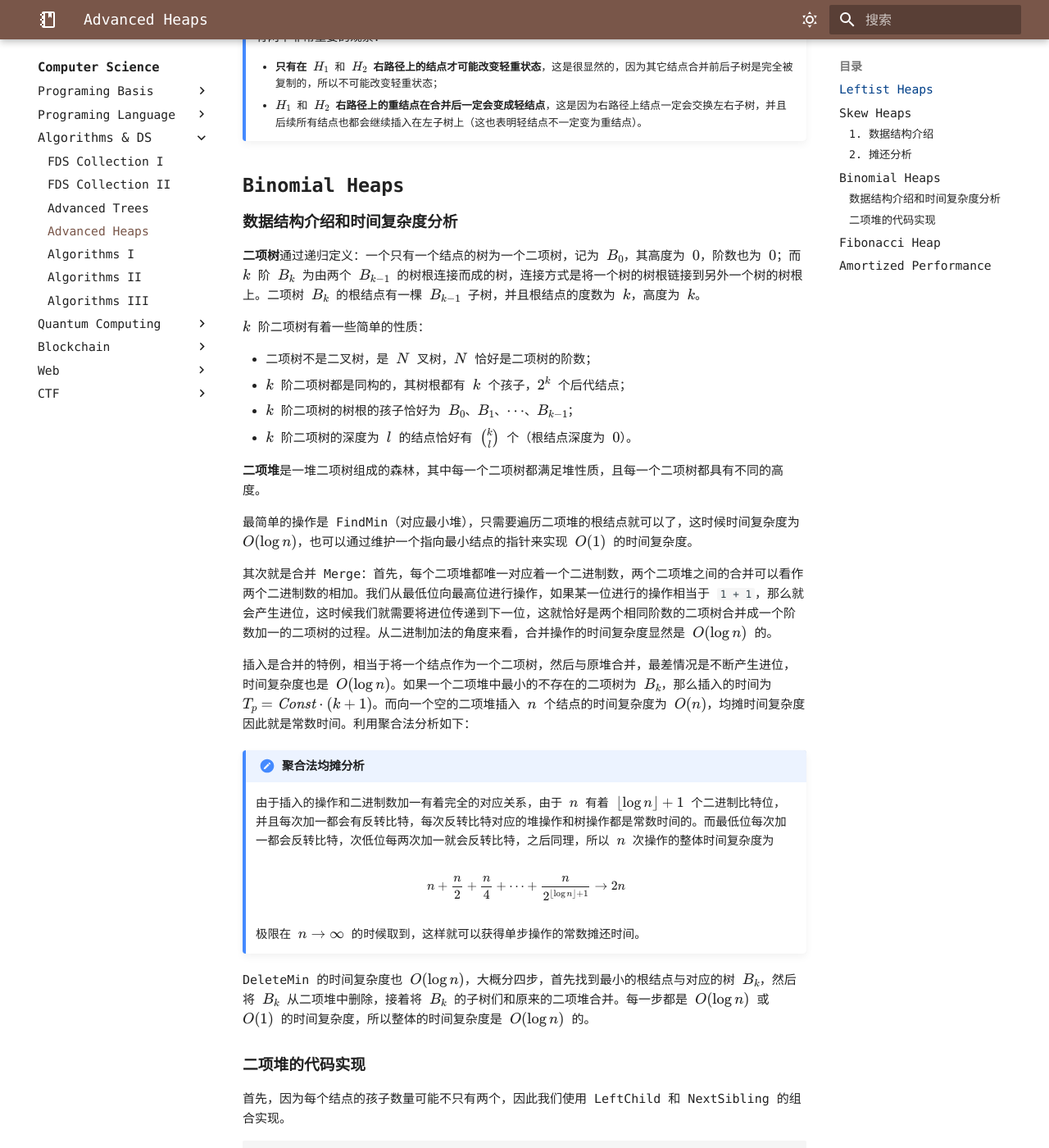
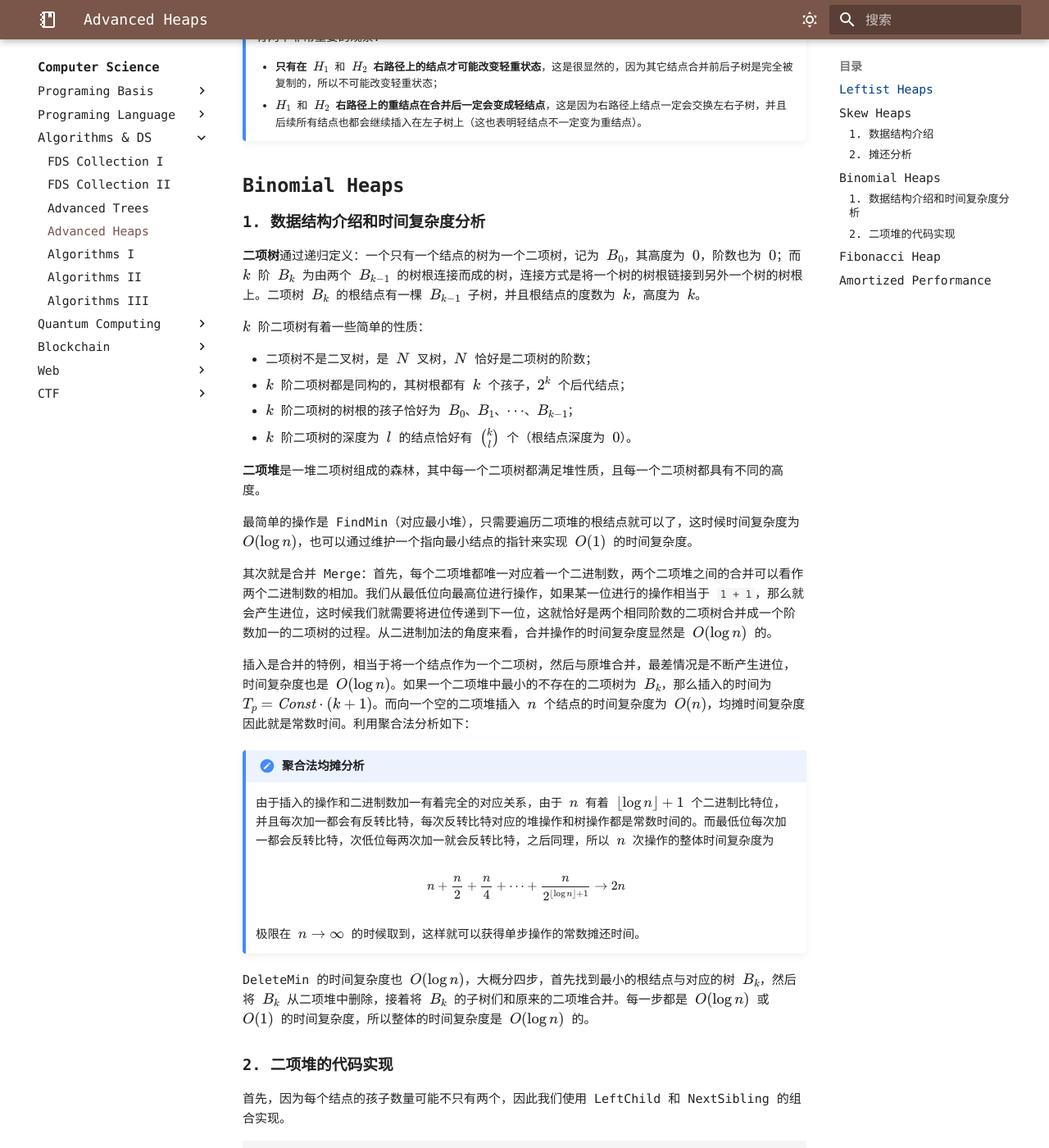
Before and after one commit to V1CeVersaa/V1CeVersaa.github.io, an MkDocs documentation site: the page built from docs/Computer Science/Algorithm/Lec 2.md, in a window 1280 px wide and 1400 px high, scrolled down 3377 px. Shown: the whole window at 82% size. Built offline with MkDocs 1.6.1 and Material for MkDocs 9.7.7, drawn with Linux system fonts in a browser that asks for light colours; comment, search, counter and statistics services are not loaded; a style sheet for code colours, icons or effects is not loaded.

Commit message:
update: 250103 ver 2

```diff
--- a/docs/Computer Science/Algorithm/Lec 2.md
+++ b/docs/Computer Science/Algorithm/Lec 2.md
@@ -71,7 +71,7 @@
 
 斜堆一般不考虑单点删除和 DecreaseKey 这两个操作。
 
-<img class="center-picture" src="../assets/heap-3.png" alt="drawing" width="600" />
+<img class="center-picture" src="../assets/Heap-3.png" alt="drawing" width="600" />
 
 !!! Note
     It is an open problem to determine **precisely** the **expected right path length** of both leftist and skew heaps.
@@ -93,7 +93,7 @@
 
 ## Binomial Heaps
 
-### 数据结构介绍和时间复杂度分析
+### 1. 数据结构介绍和时间复杂度分析
 
 **二项树**通过递归定义：一个只有一个结点的树为一个二项树，记为 $B_0$，其高度为 $0$，阶数也为 $0$；而 $k$ 阶 $B_k$ 为由两个 $B_{k-1}$ 的树根连接而成的树，连接方式是将一个树的树根链接到另外一个树的树根上。二项树 $B_k$ 的根结点有一棵 $B_{k-1}$ 子树，并且根结点的度数为 $k$，高度为 $k$。
 
@@ -124,7 +124,7 @@
 
 DeleteMin 的时间复杂度也 $O(\log n)$，大概分四步，首先找到最小的根结点与对应的树 $B_k$，然后将 $B_k$ 从二项堆中删除，接着将 $B_k$ 的子树们和原来的二项堆合并。每一步都是 $O(\log n)$  或 $O(1)$ 的时间复杂度，所以整体的时间复杂度是 $O(\log n)$ 的。
 
-### 二项堆的代码实现
+### 2. 二项堆的代码实现
 
 首先，因为每个结点的孩子数量可能不只有两个，因此我们使用 LeftChild 和 NextSibling 的组合实现。
 
@@ -167,6 +167,10 @@
 7. `Case 110`：有进位且产生进位，将 $H_2$ 和进位树合并为 `Carry`，$H_2$ 的树清空；
 8. `Case 111`：有进位且产生进位，将进位树移动到 $H_1$ 上，$H_1$ 和 $H_2$ 的树合并为进位树。
 
+删除操作看起来复杂得多：
+
+<img class="center-picture" src="../assets/Heap-4.png" alt="drawing" width="600" />
+
 ## Fibonacci Heap
 
 
```
Also changed, not shown: docs/Computer Science/Algorithm/assets/Heap-4.png (added).
